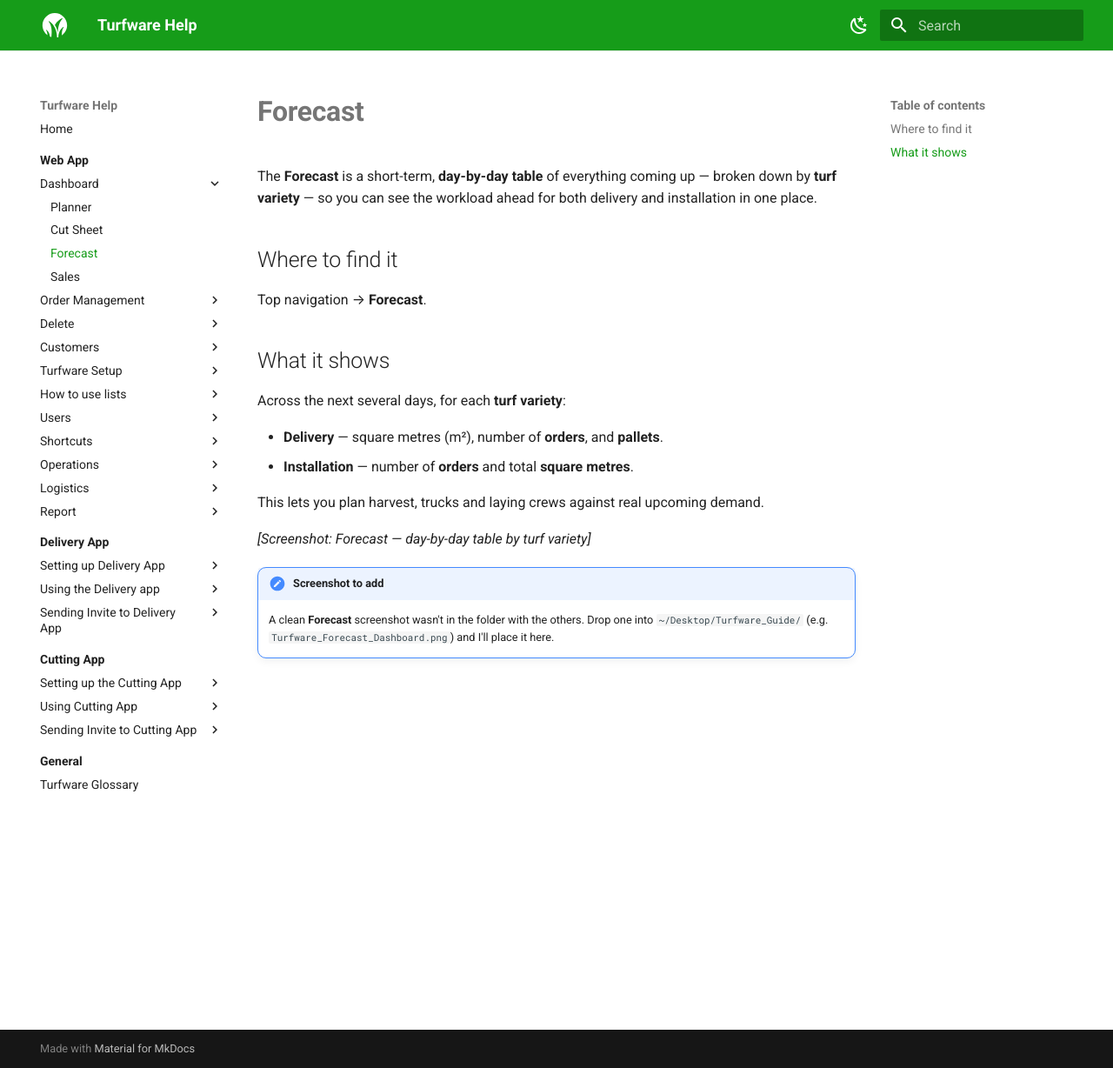
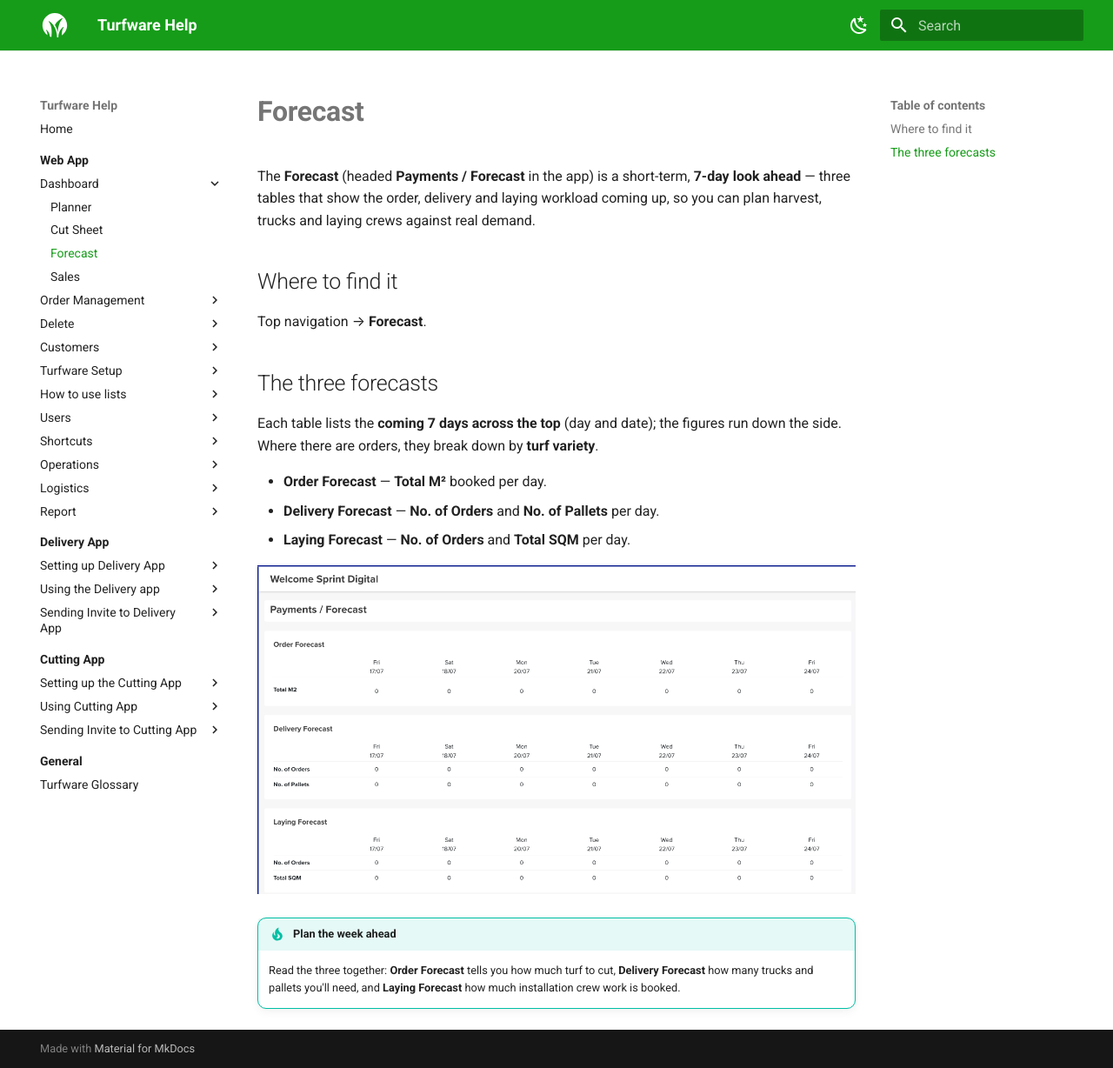
Before and after one commit to tobyh82/turfware-guides, an MkDocs documentation site: the page built from docs/web-app/dashboard/forecast.md, in a window 1280 px wide and 1228 px high. Shown: the whole window at 87% size. Built offline with MkDocs 1.6.1 and Material for MkDocs 9.7.7, drawn with Linux system fonts in a browser that asks for light colours.

Commit message:
Forecast dashboard: real screenshot + accurate 7-day Order/Delivery/Laying tables
Co-Authored-By: Claude Opus 4.8 <noreply@anthropic.com>

```diff
--- a/docs/web-app/dashboard/forecast.md
+++ b/docs/web-app/dashboard/forecast.md
@@ -4,22 +4,21 @@ title: "Forecast"
 
 # Forecast
 
-The **Forecast** is a short-term, **day-by-day table** of everything coming up — broken down by **turf variety** — so you can see the workload ahead for both delivery and installation in one place.
+The **Forecast** (headed **Payments / Forecast** in the app) is a short-term, **7-day look ahead** — three tables that show the order, delivery and laying workload coming up, so you can plan harvest, trucks and laying crews against real demand.
 
 ## Where to find it
 
 Top navigation → **Forecast**.
 
-## What it shows
+## The three forecasts
 
-Across the next several days, for each **turf variety**:
+Each table lists the **coming 7 days across the top** (day and date); the figures run down the side. Where there are orders, they break down by **turf variety**.
 
-- **Delivery** — square metres (m²), number of **orders**, and **pallets**.
-- **Installation** — number of **orders** and total **square metres**.
+- **Order Forecast** — **Total M²** booked per day.
+- **Delivery Forecast** — **No. of Orders** and **No. of Pallets** per day.
+- **Laying Forecast** — **No. of Orders** and **Total SQM** per day.
 
-This lets you plan harvest, trucks and laying crews against real upcoming demand.
+![Forecast — 7-day Order, Delivery and Laying tables](../../assets/dashboard-forecast.png)
 
-*[Screenshot: Forecast — day-by-day table by turf variety]*
-
-!!! note "Screenshot to add"
-    A clean **Forecast** screenshot wasn't in the folder with the others. Drop one into `~/Desktop/Turfware_Guide/` (e.g. `Turfware_Forecast_Dashboard.png`) and I'll place it here.
+!!! tip "Plan the week ahead"
+    Read the three together: **Order Forecast** tells you how much turf to cut, **Delivery Forecast** how many trucks and pallets you'll need, and **Laying Forecast** how much installation crew work is booked.
```
Also changed, not shown: docs/assets/dashboard-forecast.png (added).
